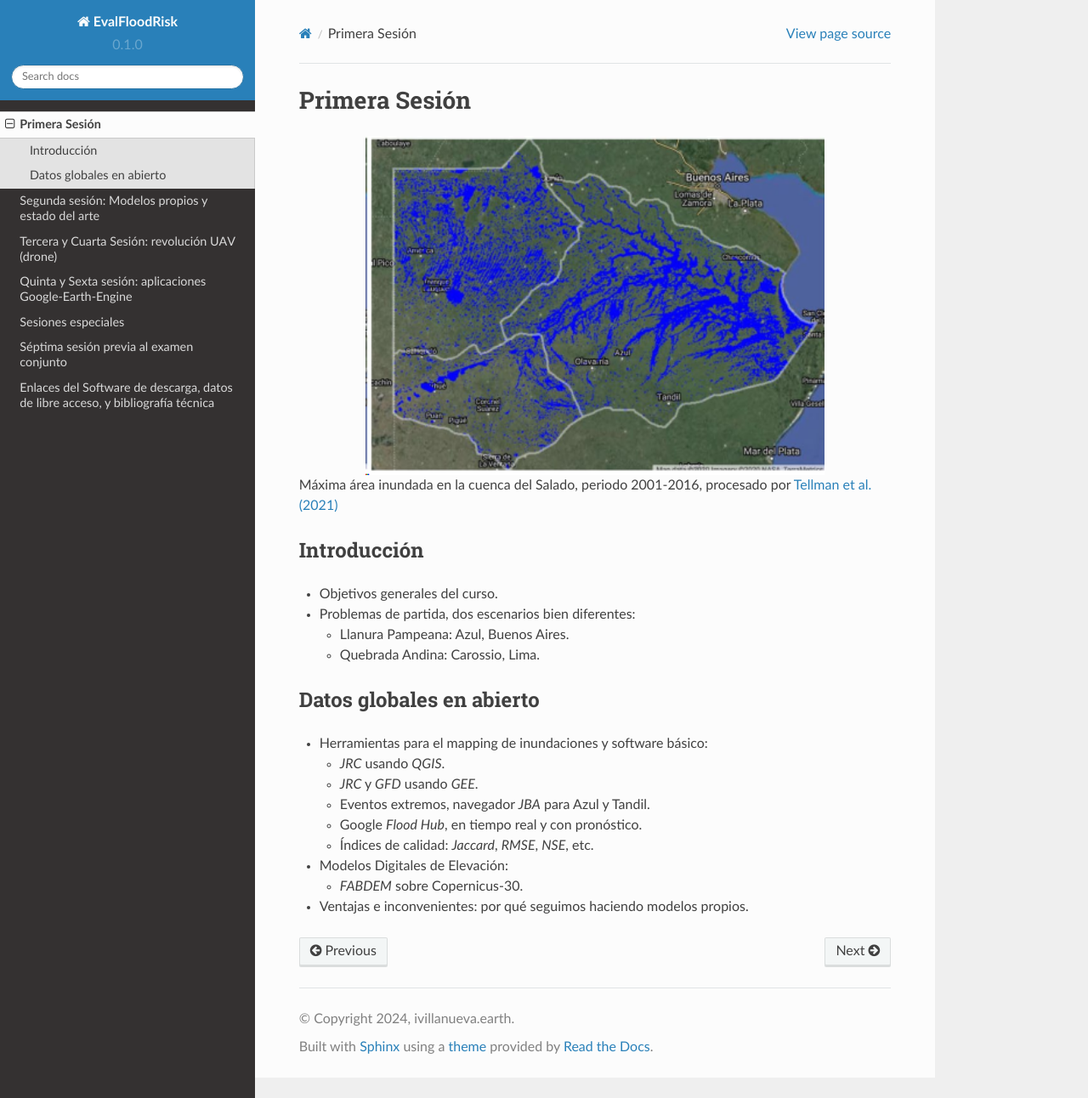
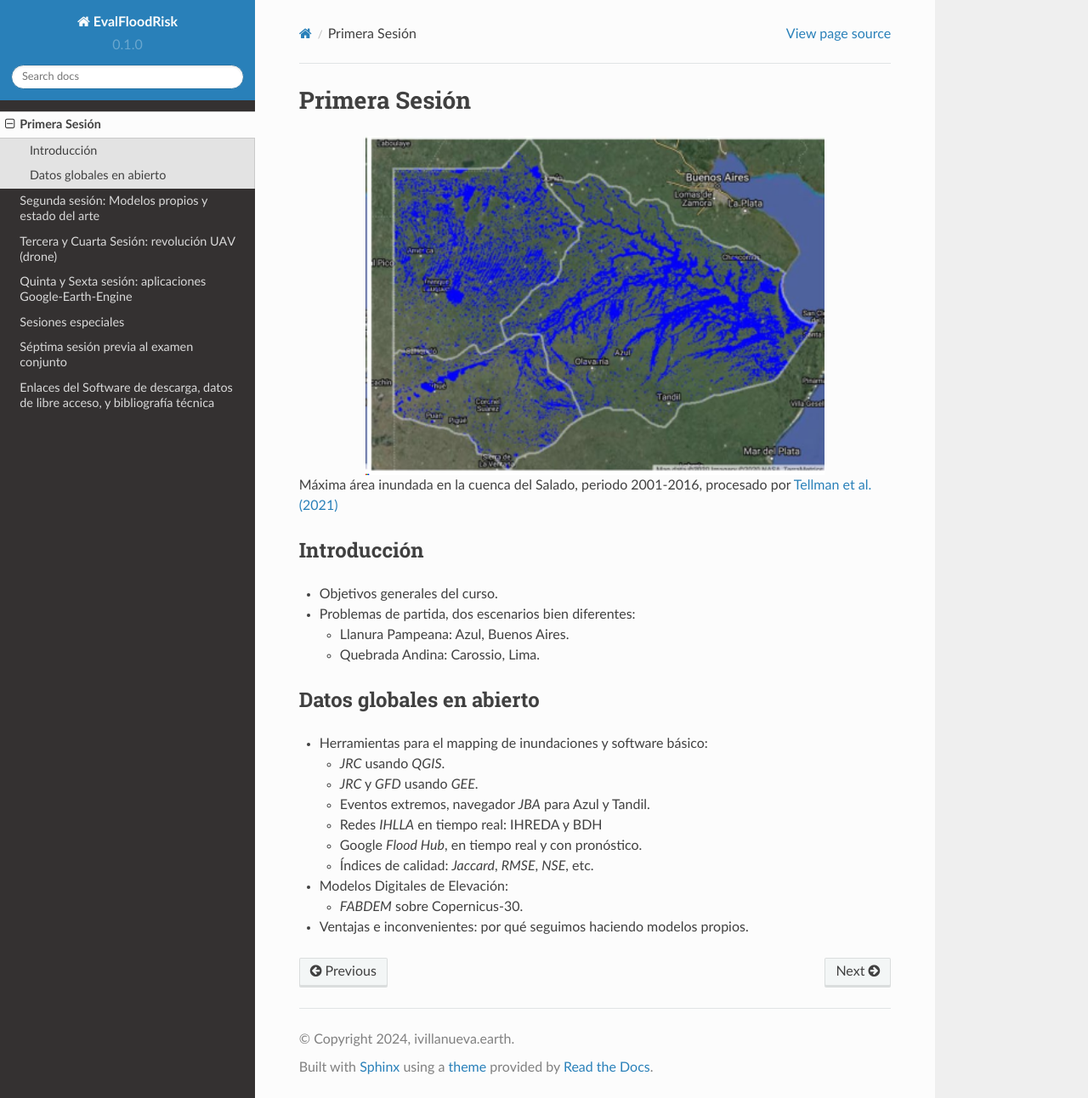
Before and after one commit to ivillamadrid/EvalFloodRisk_RSSWE, a Sphinx documentation site: the page built from docs/source/D1.rst, in a window 1280 px wide and 1292 px high. Shown: the whole window at 85% size. Built offline with Sphinx 7.4.7 and the Read the Docs theme 2.0.0, drawn with Linux system fonts in a browser that asks for light colours.

Commit message:
Update D1.rst

```diff
--- a/docs/source/D1.rst
+++ b/docs/source/D1.rst
@@ -28,6 +28,7 @@ Datos globales en abierto
   * *JRC* usando *QGIS*.
   * *JRC* y *GFD* usando *GEE*.
   * Eventos extremos, navegador *JBA* para Azul y Tandil.
+  * Redes *IHLLA* en tiempo real: IHREDA y BDH
   * Google *Flood Hub*, en tiempo real y con pronóstico.
   * Índices de calidad: *Jaccard*, *RMSE*, *NSE*, etc.
 
```
